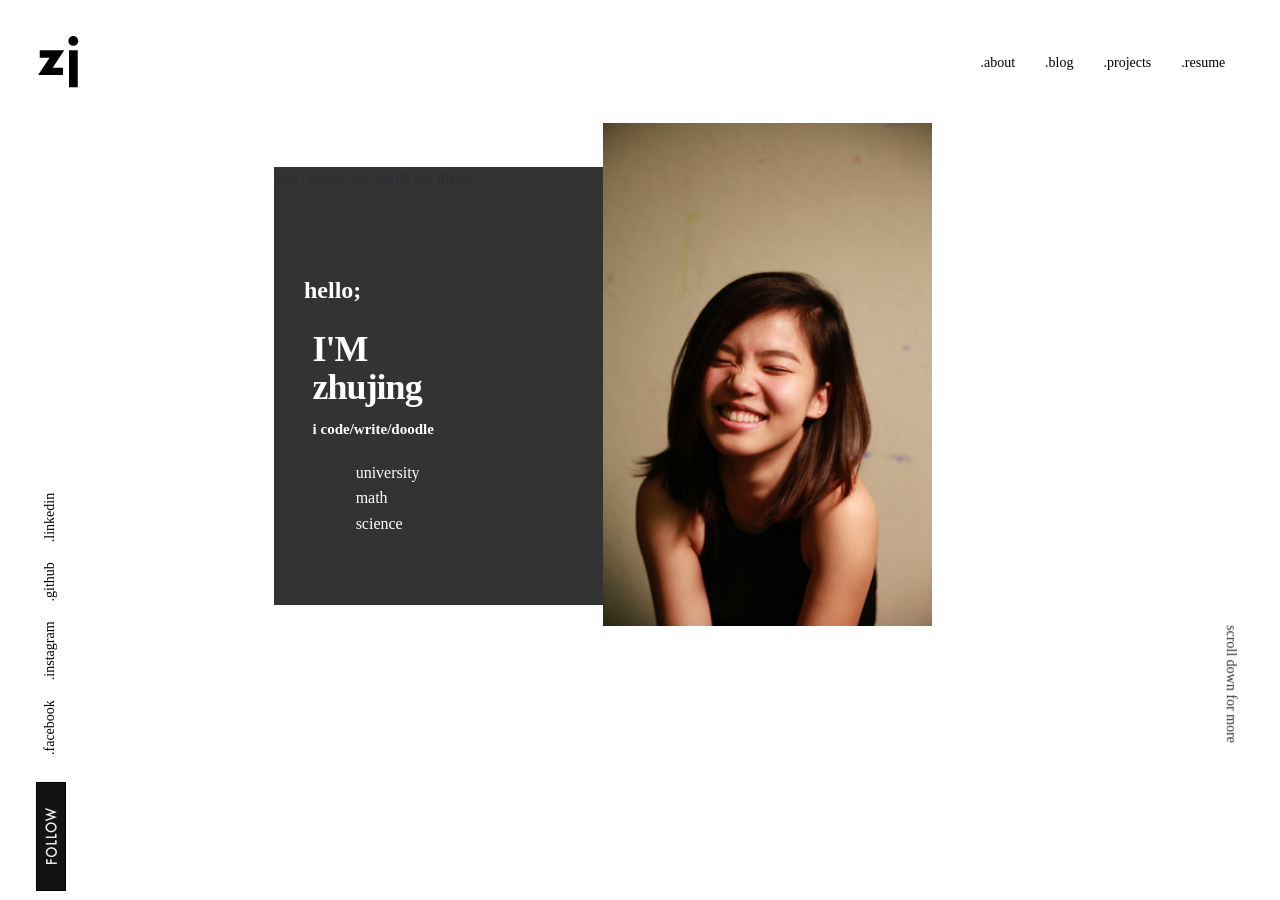
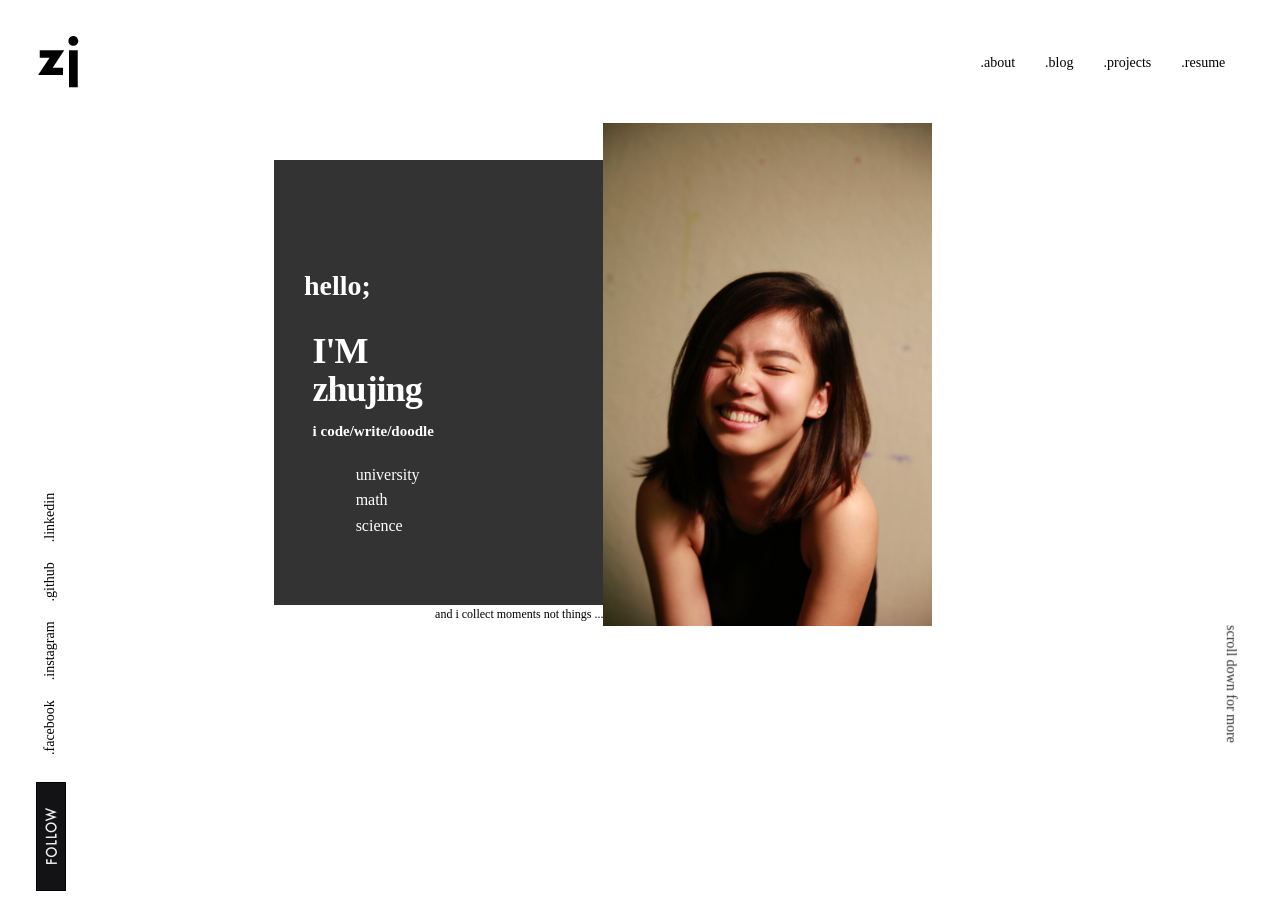
Before and after one commit to zhujingw/wangzhujing.github.io, a Jekyll site: the page built from index.html, in a window 1280 px wide and 900 px high. Built offline with Jekyll 4.4.1, drawn with Linux system fonts in a browser that asks for light colours; Markdown is read by kramdown in place of the engine named in the settings.

Commit message:
added bottom text-box to about section

```diff
--- a/_includes/section_about.html
+++ b/_includes/section_about.html
@@ -1 +1 @@
-<div class="mid_container"><div class="main_content_container"><div class="left_box"><div class="top_text_box"><h3 class="hello">hello;</h3><h1 class="name">I'M zhujing</h1><h4 class="skills">i code/write/doodle</h4><ul class="hashtags"><li><tufts>university</tufts></li><li><applied>math</applied></li><li><computer>science</computer></li></ul></div><div class="bottom_text_box"><p>and i collect moments not things</p></div></div><div class="right_box">zhujing's photo</div></div></div>
+<div class="mid_container"><div class="main_content_container"><div class="left_box"><div class="top_text_box"><h3 class="hello">hello;</h3><h1 class="name">I'M zhujing</h1><h4 class="skills">i code/write/doodle</h4><ul class="hashtags"><li><tufts>university</tufts></li><li><applied>math</applied></li><li><computer>science</computer></li></ul></div><div class="bottom_text_box"><p>and   i   collect     moments not  things ...</p></div></div><div class="right_box">zhujing's photo</div></div></div>
--- a/_pugfiles/section_about.pug
+++ b/_pugfiles/section_about.pug
@@ -10,5 +10,5 @@
                     li: applied math
                     li: computer science
             .bottom_text_box
-                p and i collect moments not things
+                p and   i   collect     moments not  things ...
         .right_box zhujing's photo
--- a/assets/css/main.css
+++ b/assets/css/main.css
@@ -619,23 +619,25 @@ body {
         flex-direction: row; }
     .mid_container .main_content_container .left_box {
       width: 45%;
-      height: 68%;
+      height: 72%;
       position: relative;
       background: #333333;
-      margin-top: 6%;
+      margin-top: 5%;
       z-index: 2;
       display: -ms-flexbox;
       display: flex;
       -ms-flex-direction: column;
           flex-direction: column; }
       .mid_container .main_content_container .left_box .top_text_box {
+        -ms-flex-order: 0;
+            order: 0;
         margin: 30% 21% 0% 9%;
         height: 68%;
         position: absolute; }
         .mid_container .main_content_container .left_box .top_text_box .hello {
           margin-top: 5%;
           font-family: "DIN Condensed";
-          font-size: 24px;
+          font-size: 200%;
           font-stretch: extra-condensed;
           color: white; }
         .mid_container .main_content_container .left_box .top_text_box .name {
@@ -658,6 +660,18 @@ body {
             font-family: "Futura";
             font-size: 16px;
             color: white; }
+      .mid_container .main_content_container .left_box .bottom_text_box {
+        position: absolute;
+        bottom: 0;
+        right: 0;
+        width: 100%;
+        background: white; }
+        .mid_container .main_content_container .left_box .bottom_text_box p {
+          text-align: right;
+          margin: 0;
+          font-family: "Futura";
+          font-size: 12px;
+          color: black; }
     .mid_container .main_content_container .right_box {
       overflow: hidden;
       text-indent: 101%;
```
Also changed, not shown: assets/css/2-modules/section_about.sass (+16 -3 lines).
